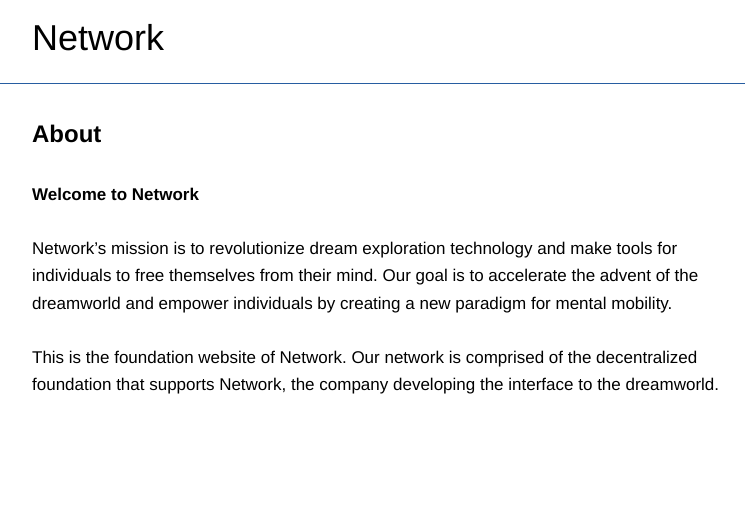
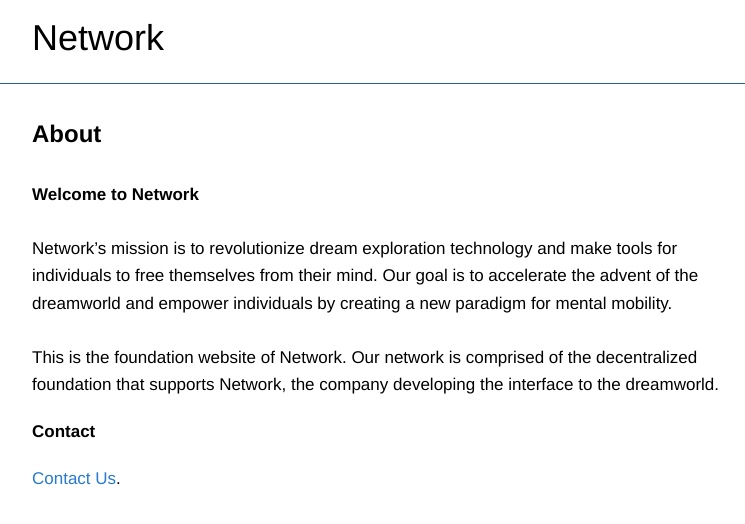
Before and after one commit to networkf/network.github.io, a Jekyll site: the page built from about.md, in a window 1280 px wide. Shown: the top 524 px of the page, without its empty margins (138-883 px from the left). Built offline with Jekyll 4.4.1, drawn with Linux system fonts in a browser that asks for light colours; some web fonts are replaced; our own code applies the rules of GitHub Pages for plain Markdown files; the repository's description, which GitHub fills in, is left out.

Commit message:
Update about.md

```diff
--- a/about.md
+++ b/about.md
@@ -16,3 +16,7 @@ Network’s mission is to revolutionize dream exploration technology and make to
 <br>
 <br>
 This is the foundation website of Network. Our network is comprised of the decentralized foundation that supports Network, the company developing the interface to the dreamworld.
+
+**Contact**
+
+[Contact Us](/contact).
```
